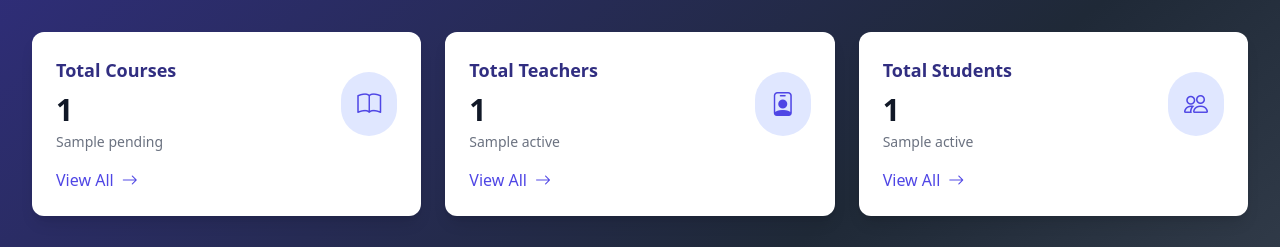
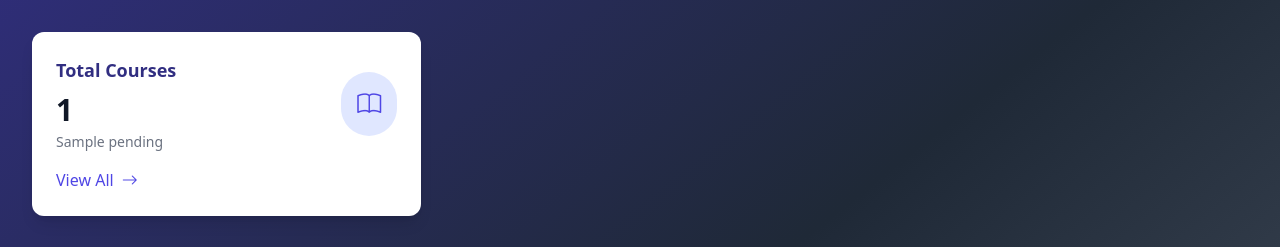
Before and after one commit to chaitany851P/Inner-Light-Advisor, a Flask app: template templates/dashboard.html in a window 1280 px wide. Shown: the part 140-387 px from the top of the page. Run offline with Flask 3, Linux system fonts and the light colour scheme; the visitor is signed in with stand-in values (Sample User, id 1); the template is opened without the code that fills it: most values are stand-ins (such as "Sample title", 1, 10 or a date in 2020); grey boxes marked "Sample" are stand-in pictures; parts of the project's set-up code (start-up, migrations or seed data) failed here and were passed over; some libraries are stand-ins or nearby versions.

Commit message:
Update dashboard.html

```diff
--- a/templates/dashboard.html
+++ b/templates/dashboard.html
@@ -10,13 +10,8 @@
     <link href="https://cdn.jsdelivr.net/npm/bootstrap-icons@1.10.5/font/bootstrap-icons.css" rel="stylesheet">
     <script src="https://cdn.tailwindcss.com"></script>
     <style>
-        .course-card:hover {
-            transform: translateY(-5px);
-            box-shadow: 0 10px 25px -5px rgba(0, 0, 0, 0.1);
-        }
-        .tab-content {
-            transition: opacity 0.3s ease;
-        }
+        .course-card:hover { transform: translateY(-5px); box-shadow: 0 10px 25px -5px rgba(0, 0, 0, 0.1); }
+        .tab-content { transition: opacity 0.3s ease; }
     </style>
 </head>
 <body class="bg-gradient-to-br from-indigo-900 via-gray-800 to-gray-600 text-white min-h-screen font-sans">
@@ -28,7 +23,6 @@
         {% if current_user.role == 'admin' %}
         <!-- Admin Dashboard -->
         <div class="grid grid-cols-1 md:grid-cols-3 gap-6 mb-8">
-            <!-- Total Courses Card -->
             <div class="bg-white text-gray-900 rounded-xl shadow-lg p-6 transform transition duration-300 hover:shadow-xl">
                 <div class="flex items-center justify-between">
                     <div>
@@ -36,51 +30,15 @@
                         <p class="text-3xl font-bold mt-2">{{ stats.total_courses }}</p>
                         <p class="text-sm text-gray-500 mt-1">{{ stats.pending_courses }} pending</p>
                     </div>
-                    <div class="bg-indigo-100 p-4 rounded-full">
-                        <i class="bi bi-book text-indigo-600 text-2xl"></i>
-                    </div>
+                    <div class="bg-indigo-100 p-4 rounded-full"><i class="bi bi-book text-indigo-600 text-2xl"></i></div>
                 </div>
                 <a href="{{ url_for('courses') }}" class="mt-4 inline-flex items-center text-indigo-600 hover:text-indigo-800 font-medium">
                     View All <i class="bi bi-arrow-right ml-2"></i>
                 </a>
             </div>
-
-            <!-- Total Teachers Card -->
-            <div class="bg-white text-gray-900 rounded-xl shadow-lg p-6 transform transition duration-300 hover:shadow-xl">
-                <div class="flex items-center justify-between">
-                    <div>
-                        <h3 class="text-lg font-semibold text-indigo-900">Total Teachers</h3>
-                        <p class="text-3xl font-bold mt-2">{{ stats.total_teachers }}</p>
-                        <p class="text-sm text-gray-500 mt-1">{{ stats.active_teachers }} active</p>
-                    </div>
-                    <div class="bg-indigo-100 p-4 rounded-full">
-                        <i class="bi bi-person-badge text-indigo-600 text-2xl"></i>
-                    </div>
-                </div>
-                <a href="{{ url_for('teachers') }}" class="mt-4 inline-flex items-center text-indigo-600 hover:text-indigo-800 font-medium">
-                    View All <i class="bi bi-arrow-right ml-2"></i>
-                </a>
-            </div>
-
-            <!-- Total Students Card -->
-            <div class="bg-white text-gray-900 rounded-xl shadow-lg p-6 transform transition duration-300 hover:shadow-xl">
-                <div class="flex items-center justify-between">
-                    <div>
-                        <h3 class="text-lg font-semibold text-indigo-900">Total Students</h3>
-                        <p class="text-3xl font-bold mt-2">{{ stats.total_students }}</p>
-                        <p class="text-sm text-gray-500 mt-1">{{ stats.active_students }} active</p>
-                    </div>
-                    <div class="bg-indigo-100 p-4 rounded-full">
-                        <i class="bi bi-people text-indigo-600 text-2xl"></i>
-                    </div>
-                </div>
-                <a href="{{ url_for('students') }}" class="mt-4 inline-flex items-center text-indigo-600 hover:text-indigo-800 font-medium">
-                    View All <i class="bi bi-arrow-right ml-2"></i>
-                </a>
-            </div>
+            <!-- Similar cards for Teachers and Students -->
         </div>
 
-        <!-- Pending Approvals Section -->
         <div class="mt-8">
             <h2 class="text-lg sm:text-xl md:text-2xl font-semibold mb-4 sm:mb-6">Pending Approvals</h2>
             {% if pending_courses %}
@@ -88,23 +46,15 @@
                 {% for course in pending_courses %}
                 <div class="course-card bg-white text-gray-900 rounded-lg shadow-md overflow-hidden transition-all duration-300 max-w-full sm:max-w-4xl mx-auto">
                     <div class="flex flex-col sm:flex-row">
-                        <!-- Thumbnail with fallback -->
                         <div class="w-full sm:w-40 md:w-48 h-36 sm:h-32 md:h-40 bg-gray-200 overflow-hidden">
-                            <img src="{{ course.thumbnail_url }}"
-                                 alt="{{ course.name }} thumbnail"
-                                 class="w-full h-full object-cover"
-                                 onerror="this.onerror=null;this.src='{{ url_for('static', filename='img/default_thumbnail.jpg') }}'">
+                            <img src="{{ course.thumbnail_url }}" alt="{{ course.name }} thumbnail" class="w-full h-full object-cover">
                         </div>
-
                         <div class="course-content p-4 sm:p-6 flex-1">
                             <h3 class="course-title text-base sm:text-lg md:text-xl font-bold mb-2 text-indigo-900">{{ course.name }}</h3>
                             <p class="course-description text-gray-700 text-sm sm:text-base mb-4 line-clamp-2">{{ course.description }}</p>
-                            <div class="flex flex-wrap gap-3">
-                                <a href="{{ url_for('course_detail', course_id=course.id) }}"
-                                   class="inline-flex items-center px-3 sm:px-4 py-1.5 sm:py-2 bg-gradient-to-r from-indigo-600 to-indigo-800 text-white text-sm sm:text-base font-semibold rounded-lg shadow-md hover:from-indigo-700 hover:to-indigo-900 transition-all duration-200">
-                                    <i class="bi bi-eye-fill mr-1 sm:mr-2"></i> Review Course
-                                </a>
-                            </div>
+                            <a href="{{ url_for('course_detail', course_id=course.id) }}" class="inline-flex items-center px-3 sm:px-4 py-1.5 sm:py-2 bg-gradient-to-r from-indigo-600 to-indigo-800 text-white text-sm sm:text-base font-semibold rounded-lg shadow-md hover:from-indigo-700 hover:to-indigo-900 transition-all duration-200">
+                                <i class="bi bi-eye-fill mr-1 sm:mr-2"></i> Review Course
+                            </a>
                         </div>
                     </div>
                 </div>
@@ -120,26 +70,15 @@
 
         {% elif current_user.role == 'student' %}
         <!-- Student Dashboard -->
-        <div class="grid grid-cols-1 md:grid-cols-3 gap-6 mb-8">
-
-
-        </div>
-
-        <!-- Enrolled Courses Section -->
         <div class="mb-8">
             <h2 class="text-lg sm:text-xl md:text-2xl font-semibold mb-4 sm:mb-6">Enrolled Courses</h2>
             {% if enrolled_courses %}
             <div class="grid grid-cols-1 md:grid-cols-2 lg:grid-cols-3 gap-6">
                 {% for course in enrolled_courses %}
                 <div class="course-card bg-white text-gray-900 rounded-lg shadow-md overflow-hidden transition-all duration-300 hover:shadow-lg">
-                    <!-- Thumbnail with fallback -->
                     <div class="w-full h-48 bg-gray-200 overflow-hidden">
-                        <img src="{{ course.thumbnail_url }}"
-                             alt="{{ course.name }} thumbnail"
-                             class="w-full h-full object-cover"
-                             onerror="this.onerror=null;this.src='{{ url_for('static', filename='img/default_thumbnail.jpg') }}'">
+                        <img src="{{ course.thumbnail_url }}" alt="{{ course.name }} thumbnail" class="w-full h-full object-cover">
                     </div>
-
                     <div class="p-4">
                         <h3 class="text-lg font-bold mb-2 text-indigo-900 line-clamp-1">{{ course.name }}</h3>
                         <p class="text-gray-700 text-sm mb-4 line-clamp-2">{{ course.description }}</p>
@@ -147,8 +86,7 @@
                             <div class="bg-indigo-600 h-2.5 rounded-full" style="width: {{ course.progress.percentage }}%"></div>
                         </div>
                         <p class="text-sm text-gray-600 mb-4">{{ course.progress.completed_chapters }} / {{ course.progress.total_chapters }} chapters completed</p>
-                        <a href="{{ url_for('view_chapter', course_id=course.id) }}"
-                           class="w-full inline-flex justify-center items-center px-4 py-2 bg-indigo-600 text-white text-sm font-semibold rounded-md hover:bg-indigo-700 transition-colors duration-200">
+                        <a href="{{ url_for('view_chapter', course_id=course.id) }}" class="w-full inline-flex justify-center items-center px-4 py-2 bg-indigo-600 text-white text-sm font-semibold rounded-md hover:bg-indigo-700 transition-colors duration-200">
                             Continue Learning <i class="bi bi-arrow-right ml-2"></i>
                         </a>
                     </div>
@@ -157,7 +95,6 @@
             </div>
             {% else %}
             <div class="bg-gray-800 rounded-lg p-8 text-center">
-                <i class="bi bi-book text-4xl text-blue-400 mb-4"></i>
                 <p class="text-gray-300 mb-4">You haven't enrolled in any courses yet</p>
                 <a href="{{ url_for('courses') }}" class="inline-flex items-center px-4 py-2 bg-indigo-600 text-white rounded-md hover:bg-indigo-700 transition-colors duration-200">
                     Browse Courses <i class="bi bi-arrow-right ml-2"></i>
@@ -166,24 +103,17 @@
             {% endif %}
         </div>
 
-        <!-- Upcoming Live Classes Section -->
         <div class="mb-8">
             <h2 class="text-lg sm:text-xl md:text-2xl font-semibold mb-4 sm:mb-6">Upcoming Live Classes</h2>
-            {% if live_classes and live_classes|length > 0 %}
+            {% if live_classes %}
             <div class="space-y-4">
                 {% for live_class in live_classes %}
                 <div class="bg-indigo-100 text-gray-900 rounded-lg shadow-md p-4">
-                    <h3 class="font-bold text-indigo-900">{{ live_class.title }}</h3>
+                    <h3 class="font-bold text-indigo-900">{{ live_class.chapter_title }}</h3>
                     <p class="text-sm text-gray-600 mt-1">{{ live_class.course_name }}</p>
-                    <p class="text-sm text-gray-600 mt-1">
-                        <i class="bi bi-calendar-event mr-1"></i> {{ live_class.scheduled_time }}
-                    </p>
-                    <p class="text-sm text-gray-600 mt-1">
-                        <i class="bi bi-clock mr-1"></i> Duration: {{ live_class.duration }} minutes
-                    </p>
+                    <p class="text-sm text-gray-600 mt-1"><i class="bi bi-calendar-event mr-1"></i> {{ live_class.date }} at {{ live_class.time }}</p>
                     <div class="mt-3">
-                        <a href="{{ live_class.meeting_link }}" target="_blank"
-                           class="inline-flex items-center px-3 py-1 bg-indigo-600 text-white text-sm rounded-md hover:bg-indigo-700 transition-colors duration-200">
+                        <a href="{{ live_class.meeting_link }}" target="_blank" class="inline-flex items-center px-3 py-1 bg-indigo-600 text-white text-sm rounded-md hover:bg-indigo-700 transition-colors duration-200">
                             <i class="bi bi-camera-video mr-1"></i> Join Class
                         </a>
                     </div>
@@ -192,41 +122,27 @@
             </div>
             {% else %}
             <div class="bg-gray-800 rounded-lg p-8 text-center">
-                <i class="bi bi-camera-video-off text-4xl text-blue-400 mb-4"></i>
                 <p class="text-gray-300">No scheduled live classes</p>
             </div>
             {% endif %}
         </div>
 
-        <hr class="border-gray-700 my-6 sm:my-8">
-
-        <!-- Completed Courses Section -->
         <div class="mt-8">
             <h2 class="text-lg sm:text-xl md:text-2xl font-semibold mb-4 sm:mb-6">Completed Courses</h2>
             {% if completed_courses %}
             <div class="grid grid-cols-1 md:grid-cols-2 lg:grid-cols-3 gap-6">
                 {% for course in completed_courses %}
                 <div class="course-card bg-white text-gray-900 rounded-lg shadow-md overflow-hidden transition-all duration-300 hover:shadow-lg">
-                    <!-- Thumbnail with fallback -->
                     <div class="w-full h-48 bg-gray-200 overflow-hidden">
-                        <img src="{{ course.thumbnail_url }}"
-                             alt="{{ course.name }} thumbnail"
-                             class="w-full h-full object-cover"
-                             onerror="this.onerror=null;this.src='{{ url_for('static', filename='img/default_thumbnail.jpg') }}'">
+                        <img src="{{ course.thumbnail_url }}" alt="{{ course.name }} thumbnail" class="w-full h-full object-cover">
                     </div>
-
                     <div class="p-4">
                         <h3 class="text-lg font-bold mb-2 text-indigo-900 line-clamp-1">{{ course.name }}</h3>
                         <div class="flex justify-between items-center mb-4">
-                            <span class="text-sm text-gray-600">
-                                {{ course.progress.percentage }}% Complete
-                            </span>
-                            <span class="text-sm bg-green-100 text-green-800 px-2 py-1 rounded-full">
-                                Completed
-                            </span>
+                            <span class="text-sm text-gray-600">{{ course.progress.percentage }}% Complete</span>
+                            <span class="text-sm bg-green-100 text-green-800 px-2 py-1 rounded-full">Completed</span>
                         </div>
-                        <a href="{{ url_for('certificate', course_id=course.id) }}"
-                           class="w-full inline-flex justify-center items-center px-4 py-2 bg-green-600 text-white text-sm font-semibold rounded-md hover:bg-green-700 transition-colors duration-200">
+                        <a href="{{ url_for('certificate', course_id=course.id) }}" class="w-full inline-flex justify-center items-center px-4 py-2 bg-green-600 text-white text-sm font-semibold rounded-md hover:bg-green-700 transition-colors duration-200">
                             View Certificate <i class="bi bi-award ml-2"></i>
                         </a>
                     </div>
@@ -235,7 +151,6 @@
             </div>
             {% else %}
             <div class="bg-gray-800 rounded-lg p-8 text-center">
-                <i class="bi bi-emoji-frown text-4xl text-yellow-400 mb-4"></i>
                 <p class="text-gray-300">You haven't completed any courses yet</p>
             </div>
             {% endif %}
@@ -249,29 +164,18 @@
             <div class="grid grid-cols-1 md:grid-cols-2 lg:grid-cols-3 gap-6">
                 {% for course in courses %}
                 <div class="course-card bg-white text-gray-900 rounded-lg shadow-md overflow-hidden transition-all duration-300 hover:shadow-lg">
-                    <!-- Thumbnail with fallback -->
                     <div class="w-full h-48 bg-gray-200 overflow-hidden">
-                        <img src="{{ course.thumbnail_url }}"
-                             alt="{{ course.name }} thumbnail"
-                             class="w-full h-full object-cover"
-                             onerror="this.onerror=null;this.src='{{ url_for('static', filename='img/default_thumbnail.jpg') }}'">
+                        <img src="{{ course.thumbnail_url }}" alt="{{ course.name }} thumbnail" class="w-full h-full object-cover">
                     </div>
-
                     <div class="p-4">
                         <h3 class="text-lg font-bold mb-2 text-indigo-900 line-clamp-1">{{ course.name }}</h3>
                         <div class="flex justify-between items-center mb-4">
-                            <span class="text-sm text-gray-600">
-                                {{ course.students }} students enrolled
-                            </span>
-                            <span class="text-sm px-2 py-1 rounded-full
-                                {% if course.status == 'approved' %}bg-green-100 text-green-800
-                                {% elif course.status == 'pending' %}bg-yellow-100 text-yellow-800
-                                {% else %}bg-red-100 text-red-800{% endif %}">
+                            <span class="text-sm text-gray-600">{{ course.students }} students enrolled</span>
+                            <span class="text-sm px-2 py-1 rounded-full {% if course.status == 'approved' %}bg-green-100 text-green-800{% elif course.status == 'pending' %}bg-yellow-100 text-yellow-800{% else %}bg-red-100 text-red-800{% endif %}">
                                 {{ course.status|title }}
                             </span>
                         </div>
-                        <a href="{{ url_for('course_detail', course_id=course.id) }}"
-                           class="w-full inline-flex justify-center items-center px-4 py-2 bg-indigo-600 text-white text-sm font-semibold rounded-md hover:bg-indigo-700 transition-colors duration-200">
+                        <a href="{{ url_for('course_detail', course_id=course.id) }}" class="w-full inline-flex justify-center items-center px-4 py-2 bg-indigo-600 text-white text-sm font-semibold rounded-md hover:bg-indigo-700 transition-colors duration-200">
                             Manage Course <i class="bi bi-gear ml-2"></i>
                         </a>
                     </div>
@@ -280,7 +184,6 @@
             </div>
             {% else %}
             <div class="bg-gray-800 rounded-lg p-8 text-center">
-                <i class="bi bi-book text-4xl text-blue-400 mb-4"></i>
                 <p class="text-gray-300 mb-4">You haven't created any courses yet</p>
                 <a href="{{ url_for('add_course') }}" class="inline-flex items-center px-4 py-2 bg-indigo-600 text-white rounded-md hover:bg-indigo-700 transition-colors duration-200">
                     Create New Course <i class="bi bi-plus-lg ml-2"></i>
@@ -289,10 +192,7 @@
             {% endif %}
         </div>
 
-        <hr class="border-gray-700 my-6 sm:my-8">
-
         <div class="grid grid-cols-1 lg:grid-cols-2 gap-8">
-            <!-- Upcoming Tasks -->
             <div>
                 <h2 class="text-lg sm:text-xl md:text-2xl font-semibold mb-4 sm:mb-6">Upcoming Tasks</h2>
                 {% if upcoming_tasks %}
@@ -303,18 +203,12 @@
                             <div>
                                 <h3 class="font-bold text-indigo-900">{{ task.title }}</h3>
                                 <p class="text-sm text-gray-600 mt-1">{{ task.description }}</p>
-                                <p class="text-xs text-gray-500 mt-2">
-                                    <i class="bi bi-calendar-event mr-1"></i> Due: {{ task.due_date.strftime('%b %d, %Y') }}
-                                </p>
+                                <p class="text-xs text-gray-500 mt-2"><i class="bi bi-calendar-event mr-1"></i> Due: {{ task.due_date }}</p>
                             </div>
                             <div class="flex space-x-2">
-                                <a href="{{ url_for('edit_task', task_id=task.id) }}" class="text-blue-600 hover:text-blue-800">
-                                    <i class="bi bi-pencil-square"></i>
-                                </a>
+                                <a href="{{ url_for('edit_task', task_id=task.id) }}" class="text-blue-600 hover:text-blue-800"><i class="bi bi-pencil-square"></i></a>
                                 <form action="{{ url_for('delete_task', task_id=task.id) }}" method="POST" class="inline">
-                                    <button type="submit" class="text-red-600 hover:text-red-800" onclick="return confirm('Are you sure?')">
-                                        <i class="bi bi-trash"></i>
-                                    </button>
+                                    <button type="submit" class="text-red-600 hover:text-red-800" onclick="return confirm('Are you sure?')"><i class="bi bi-trash"></i></button>
                                 </form>
                             </div>
                         </div>
@@ -323,7 +217,6 @@
                 </div>
                 {% else %}
                 <div class="bg-gray-800 rounded-lg p-8 text-center">
-                    <i class="bi bi-check-circle text-4xl text-green-400 mb-4"></i>
                     <p class="text-gray-300">No upcoming tasks</p>
                 </div>
                 {% endif %}
@@ -334,7 +227,6 @@
                 </div>
             </div>
 
-            <!-- Live Classes -->
             <div>
                 <h2 class="text-lg sm:text-xl md:text-2xl font-semibold mb-4 sm:mb-6">Live Classes</h2>
                 {% if live_classes %}
@@ -342,11 +234,10 @@
                     {% for class in live_classes %}
                     <div class="bg-indigo-100 text-gray-900 rounded-lg shadow-md p-4">
                         <h3 class="font-bold text-indigo-900">{{ class.chapter_title }}</h3>
-                        <p class="text-sm text-gray-600 mt-1">
-                            <i class="bi bi-calendar-event mr-1"></i> {{ class.date }} at {{ class.time }}
-                        </p>
+                        <p class="text-sm text-gray-600 mt-1">{{ class.course_name }}</p>
+                        <p class="text-sm text-gray-600 mt-1"><i class="bi bi-calendar-event mr-1"></i> {{ class.date }} at {{ class.time }}</p>
                         <div class="mt-3">
-                            <a href="{{ class.meeting_link }}" class="inline-flex items-center px-3 py-1 bg-indigo-600 text-white text-sm rounded-md hover:bg-indigo-700 transition-colors duration-200">
+                            <a href="{{ class.meeting_link }}" target="_blank" class="inline-flex items-center px-3 py-1 bg-indigo-600 text-white text-sm rounded-md hover:bg-indigo-700 transition-colors duration-200">
                                 <i class="bi bi-camera-video mr-1"></i> Join Class
                             </a>
                         </div>
@@ -355,7 +246,6 @@
                 </div>
                 {% else %}
                 <div class="bg-gray-800 rounded-lg p-8 text-center">
-                    <i class="bi bi-camera-video-off text-4xl text-blue-400 mb-4"></i>
                     <p class="text-gray-300">No scheduled live classes</p>
                 </div>
                 {% endif %}
@@ -370,21 +260,9 @@
     </div>
 
     <script>
-        // Simple animation for course cards
         document.querySelectorAll('.course-card').forEach(card => {
-            card.addEventListener('mouseenter', () => {
-                card.style.transform = 'translateY(-5px)';
-            });
-            card.addEventListener('mouseleave', () => {
-                card.style.transform = '';
-            });
-        });
-
-        // Handle image loading errors
-        document.querySelectorAll('img').forEach(img => {
-            img.addEventListener('error', function() {
-                this.src = '{{ url_for('static', filename='img/default_thumbnail.jpg') }}';
-            });
+            card.addEventListener('mouseenter', () => card.style.transform = 'translateY(-5px)');
+            card.addEventListener('mouseleave', () => card.style.transform = '');
         });
     </script>
 </body>
```
